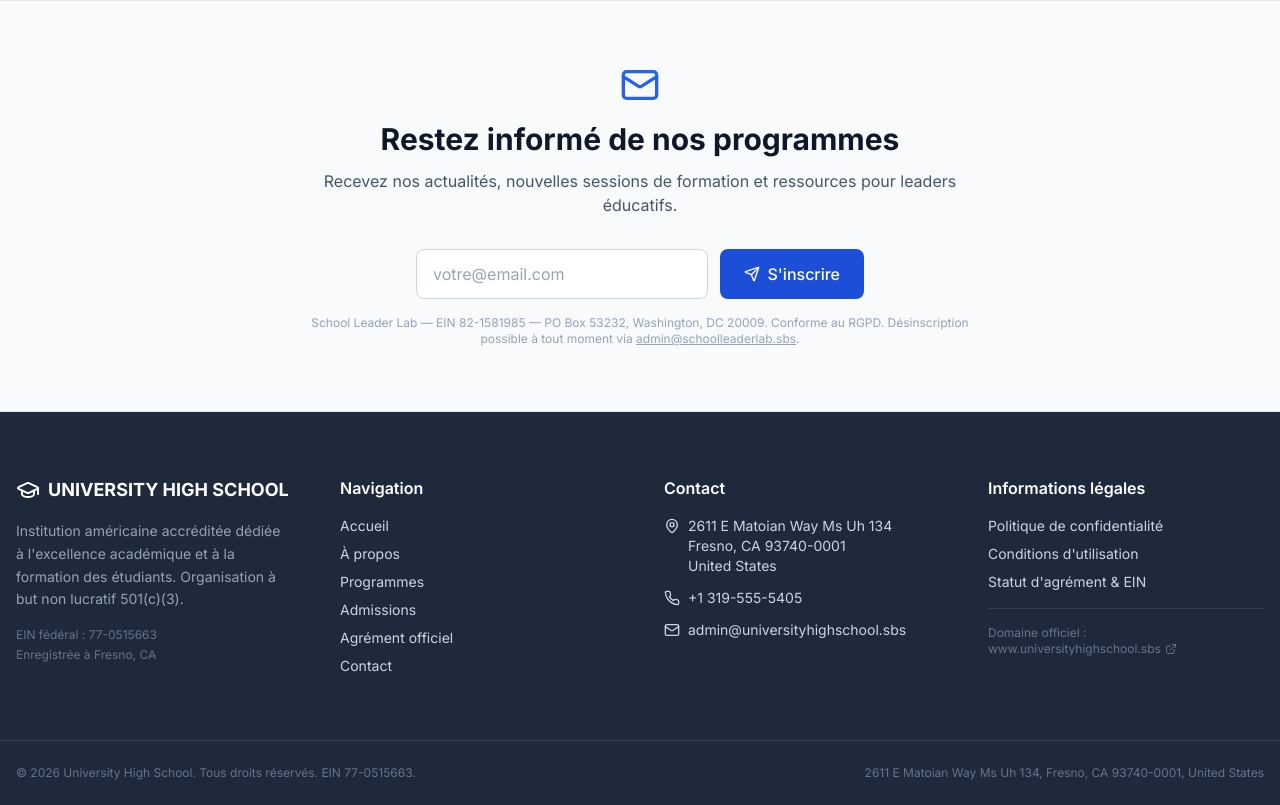
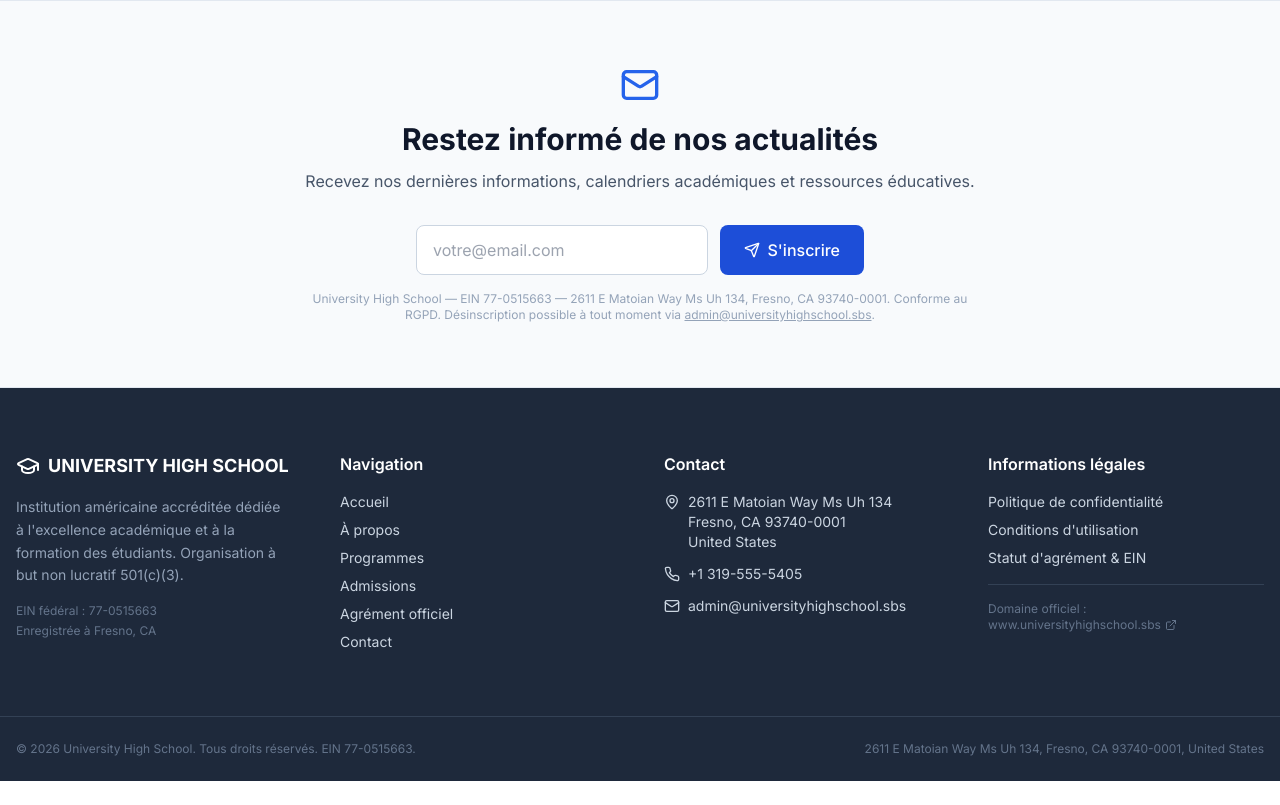
Before and after one commit to irmafiguero199/schoolleaderlab.sbs, a React (Vite) app: page / in a window 1280 px wide. Shown: the part 3560-4365 px from the top of the page. After the commit the page ends 4341 px from the top, so only its background shows below. Built offline with nearby package versions, Linux system fonts and the light colour scheme.

Commit message:
Revise newsletter content and contact information
Updated the newsletter section to reflect new information and contact details.

```diff
--- a/src/components/Newsletter.jsx
+++ b/src/components/Newsletter.jsx
@@ -15,8 +15,8 @@ function Newsletter() {
       <div className="container-main px-4 py-16">
         <div className="max-w-2xl mx-auto text-center">
           <Mail className="w-10 h-10 text-primary-600 mx-auto mb-4" />
-          <h2 className="text-2xl md:text-3xl font-bold text-slate-900 mb-3">Restez informé de nos programmes</h2>
-          <p className="text-slate-600 mb-8">Recevez nos actualités, nouvelles sessions de formation et ressources pour leaders éducatifs.</p>
+          <h2 className="text-2xl md:text-3xl font-bold text-slate-900 mb-3">Restez informé de nos actualités</h2>
+          <p className="text-slate-600 mb-8">Recevez nos dernières informations, calendriers académiques et ressources éducatives.</p>
           {submitted ? (
             <div className="flex items-center justify-center gap-2 text-green-600 font-medium">
               <CheckCircle className="w-5 h-5" />Merci ! Vous recevrez nos prochaines actualités à cette adresse.
@@ -29,7 +29,7 @@ function Newsletter() {
             </form>
           )}
           <p className="text-xs text-slate-400 mt-4">
-            School Leader Lab — EIN 82-1581985 — PO Box 53232, Washington, DC 20009. Conforme au RGPD. Désinscription possible à tout moment via <a href="mailto:admin@schoolleaderlab.sbs" className="underline">admin@schoolleaderlab.sbs</a>.
+            University High School — EIN 77-0515663 — 2611 E Matoian Way Ms Uh 134, Fresno, CA 93740-0001. Conforme au RGPD. Désinscription possible à tout moment via <a href="mailto:admin@universityhighschool.sbs" className="underline">admin@universityhighschool.sbs</a>.
           </p>
         </div>
       </div>
```
